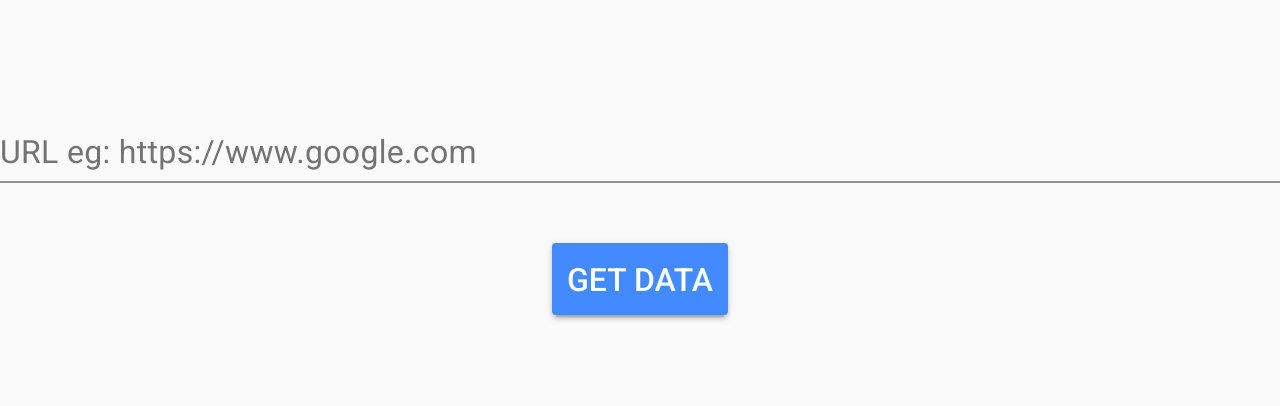
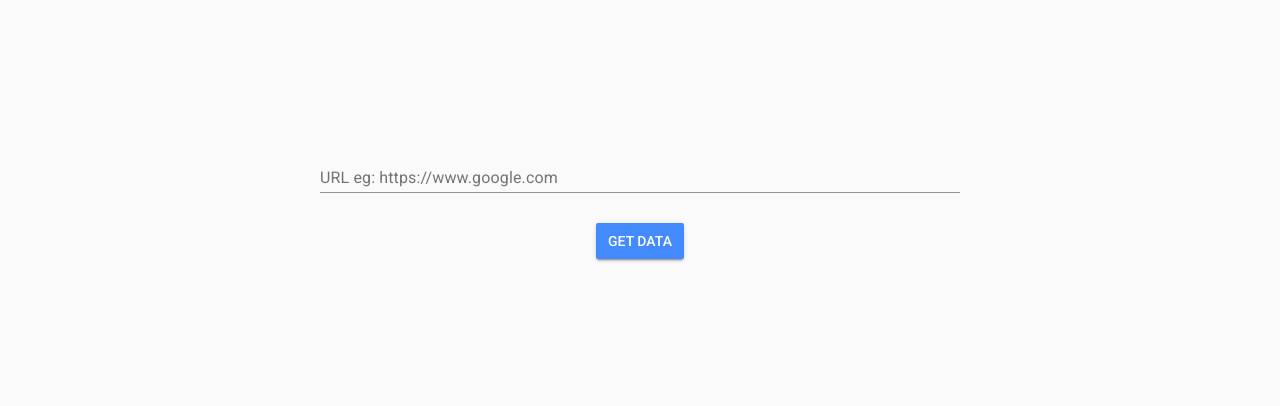
Before and after one commit to natsayuki/datacollectionwebsite, a website: page index.html in a window 1280 px wide. Shown: the part 197-603 px from the top of the page. Drawn offline with nearby package versions, Linux system fonts and the light colour scheme.

Commit message:
heroku time

```diff
--- a/style.css
+++ b/style.css
@@ -32,11 +32,3 @@
   width: 50vw;
   height: 50vh;
 }
-
-#app{
-  transform: scale(2);
-}
-
-* {
-  font-size: 16px !important;
-}
```
